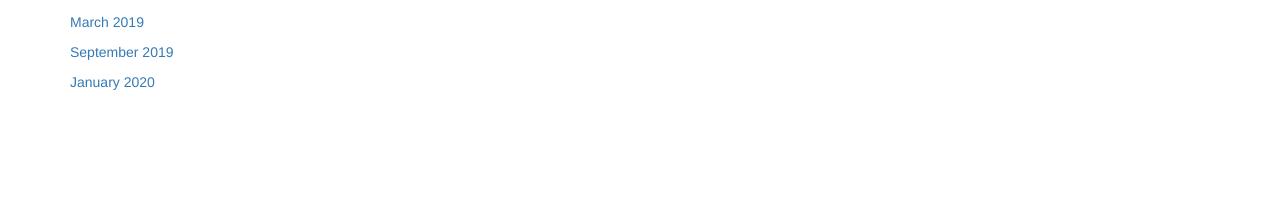
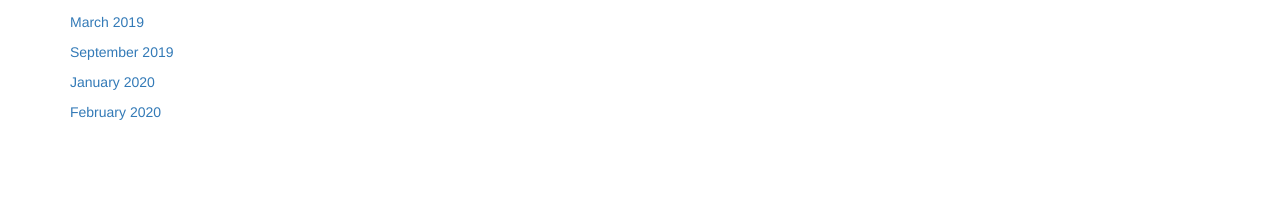
Before and after one commit to akparekh/bsatroop86.github.io, a Jekyll site: the page built from about.md, in a window 1280 px wide. Shown: the part 797-1001 px from the top of the page. Built offline with Jekyll 4.4.1, drawn with Linux system fonts in a browser that asks for light colours; nearby versions of some CDN libraries; our own code applies the rules of GitHub Pages for plain Markdown files; before the commit the page ends 974 px from its top, so only the background shows below that.

Commit message:
Update about.md

```diff
--- a/about.md
+++ b/about.md
@@ -28,3 +28,5 @@ In addition to our regularly scheduled monthly camping trips, Troop 86 participa
 [September 2019](./content/Newsletter Sept 2019.pdf)
 
 [January 2020](./content/Newsletter Jan 2020.pdf)
+
+[February 2020](./content/Newsletter Feb 2020 Revised.pdf)
```
